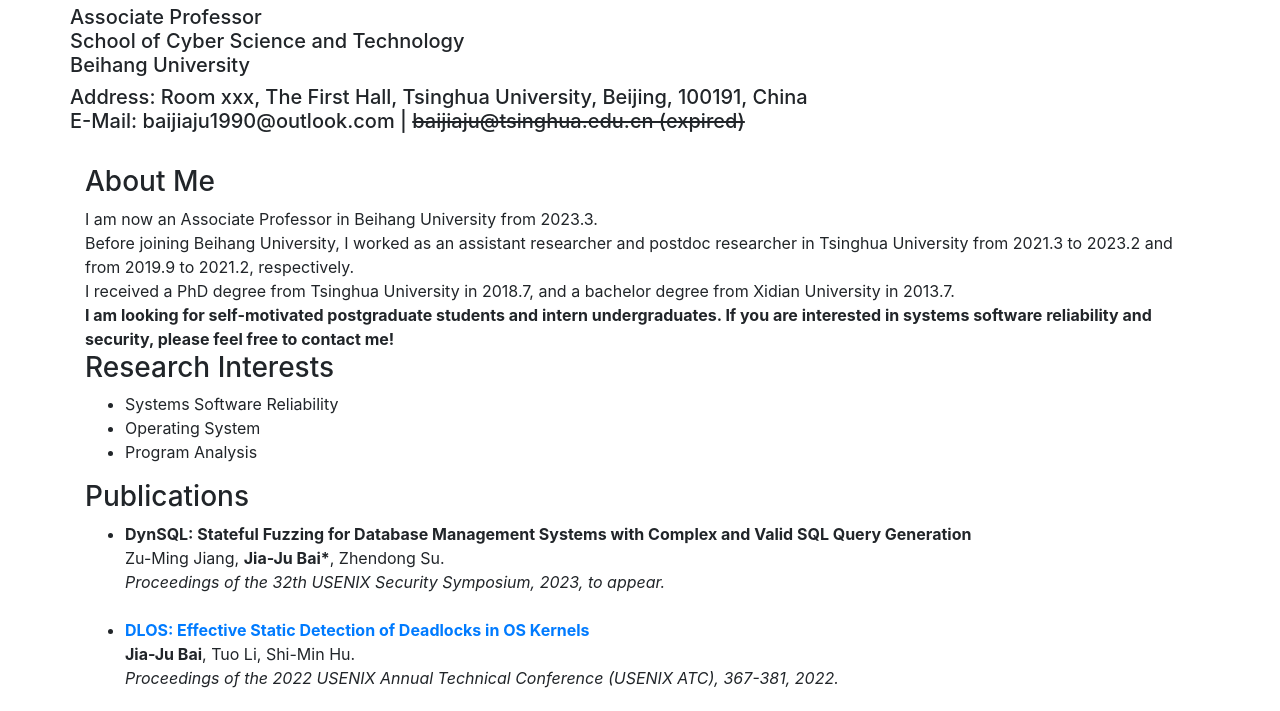
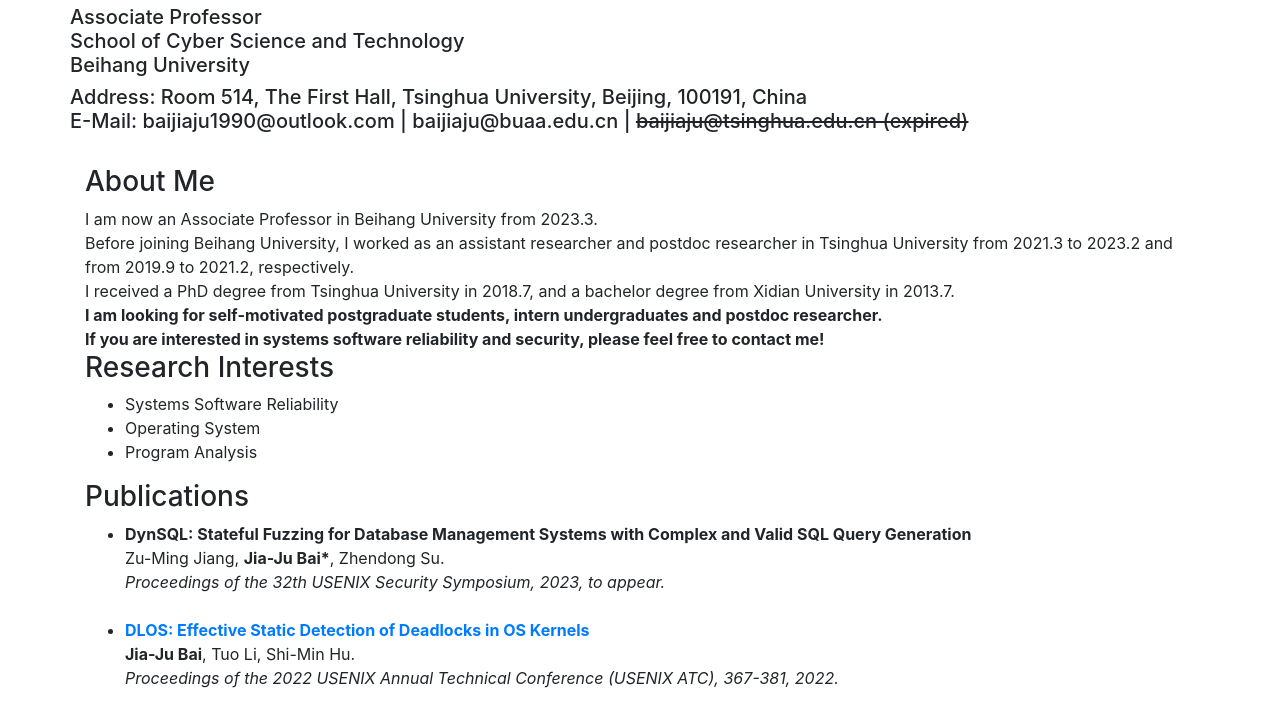
Before and after one commit to baijiaju/baijiaju.github.io, a plain HTML site: page index.html in a window 1280 px wide. Shown: the part 67-778 px from the top of the page. Drawn offline with nearby package versions, Linux system fonts and the light colour scheme.

Commit message:
Update index.html

```diff
--- a/index.html
+++ b/index.html
@@ -20,8 +20,8 @@
 						Beihang University<br>
 					</h5>
 					<h5>
-						Address: Room xxx, The First Hall, Tsinghua University, Beijing, 100191, China<br>
-						E-Mail: baijiaju1990@outlook.com | <del>baijiaju@tsinghua.edu.cn (expired)</del>
+						Address: Room 514, The First Hall, Tsinghua University, Beijing, 100191, China<br>
+						E-Mail: baijiaju1990@outlook.com | baijiaju@buaa.edu.cn | <del>baijiaju@tsinghua.edu.cn (expired)</del>
 					</h5>
 				</p>
 			</div>
@@ -33,7 +33,7 @@
 			I am now an Associate Professor in Beihang University from 2023.3.<br>
 			Before joining Beihang University, I worked as an assistant researcher and postdoc researcher in Tsinghua University from 2021.3 to 2023.2 and from 2019.9 to 2021.2, respectively.<br>
 			I received a PhD degree from Tsinghua University in 2018.7, and a bachelor degree from Xidian University in 2013.7.<br>
-			<b>I am looking for self-motivated postgraduate students and intern undergraduates. If you are interested in systems software reliability and security, please feel free to contact me!</b><br>
+			<b>I am looking for self-motivated postgraduate students, intern undergraduates and postdoc researcher.<br>If you are interested in systems software reliability and security, please feel free to contact me!</b><br>
 			<h3>
 				Research Interests
 			</h3>
```
